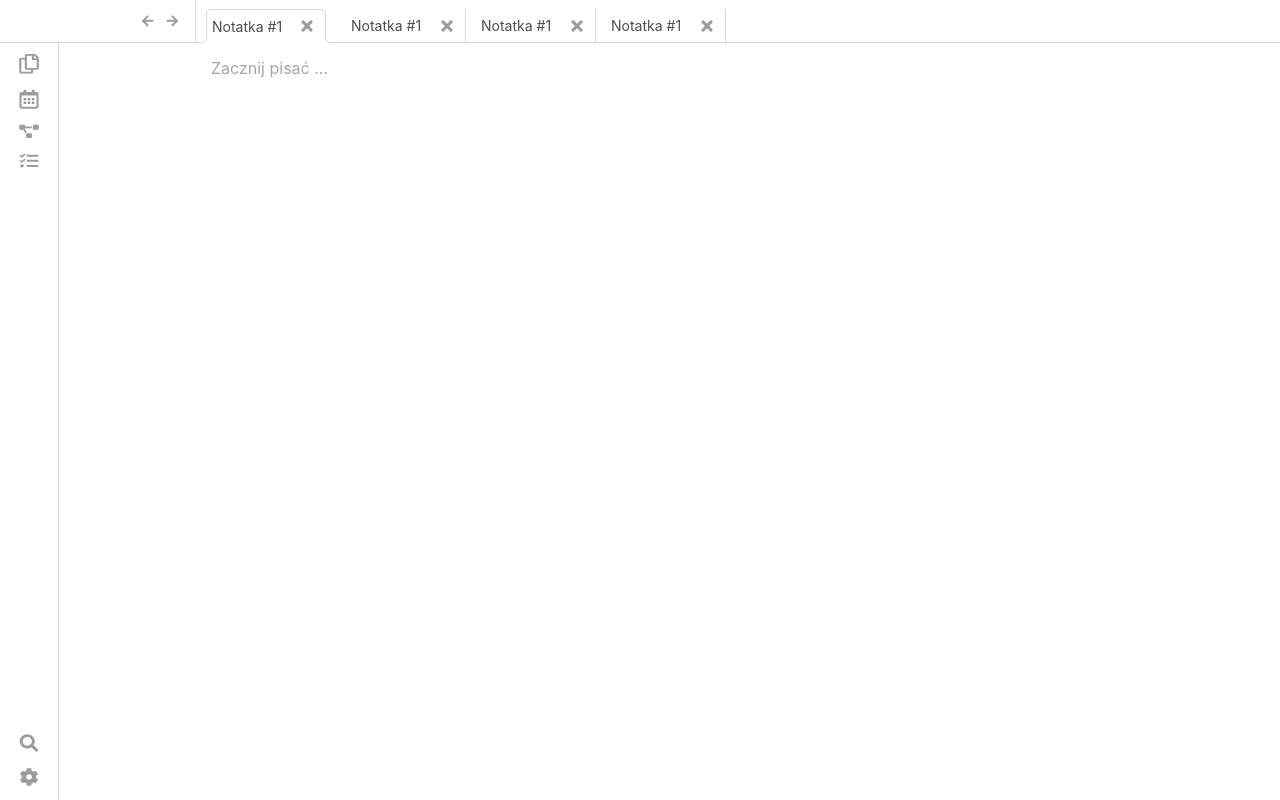
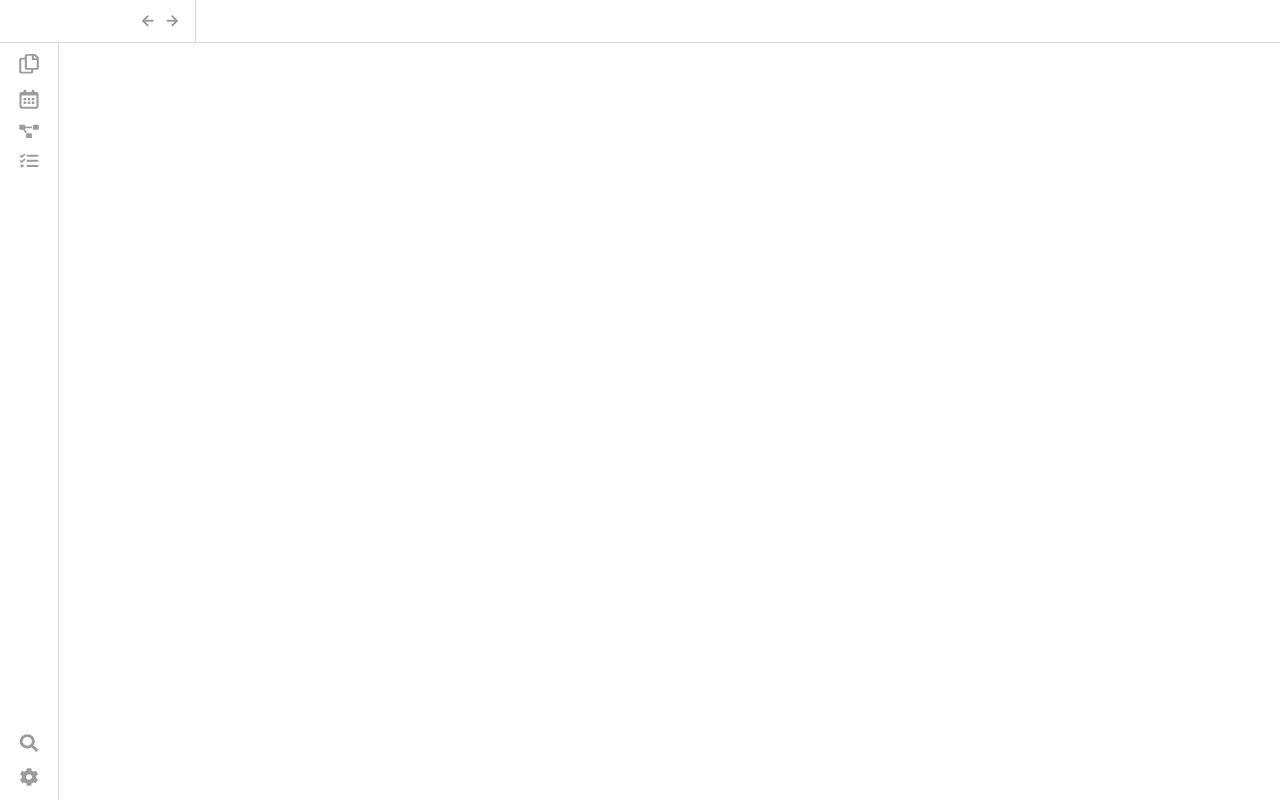
Before and after one commit to RatajXX1/Hydra, a React (Create React App) app: page / in a window 1280 px wide. Built offline with nearby package versions, Linux system fonts and the light colour scheme.

Commit message:
Tab system

```diff
--- a/src/ui/Buttons/Buttons.tsx
+++ b/src/ui/Buttons/Buttons.tsx
@@ -1,9 +1,13 @@
 import React, { FunctionComponent } from "react";
 import "./Buttons.scss";
 
-function IconButton(props: {Icon: FunctionComponent, style?: Object | undefined}) {
+function IconButton(props: {Icon: FunctionComponent, style?: Object | undefined, OnClick?: () => void}) {
     return (
-        <button style={props.style != undefined ? props.style : undefined} className="Hydra_Buttons_iconbutton">
+        <button
+            style={props.style != undefined ? props.style : undefined}
+            className="Hydra_Buttons_iconbutton"
+            onClick={props.OnClick}
+        >
             <props.Icon />
         </button>
     )
--- a/src/ui/RichEditor/Richeditor.tsx
+++ b/src/ui/RichEditor/Richeditor.tsx
@@ -18,8 +18,8 @@ class RichEditor extends React.Component {
 
     state = {
         LastWord: "",
+    };
 
-    };
 
     handleSelectionChange = () => {
         const selection = window.getSelection();
@@ -88,10 +88,10 @@ class RichEditor extends React.Component {
             if (rects[0] != undefined && lastRect != undefined && this.state.LastWord != "") {
                 // console.log("Slowo", this.getLastWordInContentEditableDiv(), "POS X" , currentPosition, "POX Y", rects[0].y)
                 if (this.commmandPrompt.current) {
-                    this.commmandPrompt.current.style.display = "block"
+                    // this.commmandPrompt.current.style.display = "block"
                     this.commmandPrompt.current.style.left = `${position.left}px`
                     this.commmandPrompt.current.style.top = `${rects[0].y - 30}px`
-
+                    this.forceUpdate()
                 }
             }
         }
@@ -100,9 +100,8 @@ class RichEditor extends React.Component {
 
     getLastWordInContentEditableDiv(): string {
         const sel = window.getSelection();
-        let div = document.querySelector(".Hydra_Richeditor_editor")
         // Sprawdź, czy wybrano tekst w contenteditable div
-        if (sel && sel.rangeCount > 0 && this.editorRef.current && div) {
+        if (sel && sel.rangeCount > 0 && this.editorRef.current) {
             const range = sel.getRangeAt(0).cloneRange();
             range.collapse(true);
             if (range == null || !range.startContainer.textContent) return ""
@@ -149,7 +148,9 @@ class RichEditor extends React.Component {
                     ref={this.commmandPrompt}
                     className="Hydra_Richeditor_textOptions"
                 >
-                    Command Prompt
+                    {
+                        this.state.LastWord
+                    }
                 </div>
 
                 <div
--- a/src/ui/Sidebar/Sidebar.tsx
+++ b/src/ui/Sidebar/Sidebar.tsx
@@ -7,8 +7,11 @@ import {ReactComponent as ProjectsIcon} from "../../Images/projects.svg";
 import {ReactComponent as ListIcon} from "../../Images/list.svg";
 import {ReactComponent as SettingsIcon} from "../../Images/settings.svg";
 import {ReactComponent as SearchIcon} from "../../Images/search.svg";
+import { RichEditor } from "../RichEditor/Richeditor";
 
 class SideBar extends React.Component {
+
+    count = 1
 
     render(): React.ReactNode {
         return (
@@ -17,9 +20,27 @@ class SideBar extends React.Component {
                     <div>
                         <IconButton
                             Icon={FilesIcon}
+                            OnClick={() => {
+                                if (window.addTab !== undefined) {
+                                    this.count += 1
+                                    window.addTab(
+                                        "Notatka z SIDE",
+                                        <RichEditor/>
+                                    )
+                                }
+                            }}
                         />
                         <IconButton
                             Icon={CalendarIcon}
+                            OnClick={() => {
+                                if (window.addTab !== undefined) {
+                                    this.count += 1
+                                    window.addTab(
+                                        "Notatka z SIDE",
+                                        <RichEditor/>
+                                    )
+                                }
+                            }}
                         />
                         <IconButton
                             Icon={ProjectsIcon}
--- a/src/ui/TabUI/WorkArea.scss
+++ b/src/ui/TabUI/WorkArea.scss
@@ -104,6 +104,7 @@
     border-right: 0.5px solid rgba(12, 12, 12, 0.16);
     background-color: transparent !important;
     margin-left: 10px;
+    margin-right: 10px;
 }
 
 .Hydra_Tabs_workarea {
--- a/src/ui/TabUI/WorkArea.tsx
+++ b/src/ui/TabUI/WorkArea.tsx
@@ -3,51 +3,91 @@ import "./WorkArea.scss";
 import {ReactComponent as CloseIcon} from "../../Images/close.svg";
 import { IconButton } from "../Buttons/Buttons";
 import { RichEditor } from "../RichEditor/Richeditor";
+import { Typography } from "../Text/Text";
+
+declare global {
+    interface Window {
+        addTab: (Name: string, Element: JSX.Element) => void;
+    }
+}
+
+type Tab = {
+    Name: string,
+    El: JSX.Element
+}
 
 class TabSystem extends React.Component {
     state = {
-        tabs: [
-            {
-                Name: "Notatk#1"
+        tabs: [] as Tab[],
+        ActiveTab: 0
+    };
+
+    componentDidMount(): void {
+        if (typeof window !== "undefined") {
+            window.addTab = (Name: string, Element: JSX.Element) => {
+                this.state.tabs.push({Name: Name, El: <Element.type {...Element.props} key={this.state.tabs.length}/>})
+                this.forceUpdate()
             }
-        ]
-    };
+        }
+    }
+
+    tabItem = (name: string, active: boolean, Index: number) => (
+        <div onClick={() => this.SetActiveTab(Index)} className={"Hydra_Tabs_tabs_item " + (active ? "Hydra_Tabs_tabs_item_active" : "Hydra_Tabs_tabs_item_inactive")}>
+            <a>{name}</a>
+            <div></div>
+            <IconButton
+                Icon={CloseIcon}
+                // OnClick={() => this.SetActiveTab(Index)}
+            />
+        </div>
+    )
+
+    public AddTab(tabElement: Tab) {
+        this.state.tabs.push(tabElement)
+        this.forceUpdate()
+    }
+
+    public SetActiveTab(Index: number) {
+        if (this.state.ActiveTab !== Index) {
+            this.state.ActiveTab = Index
+            this.forceUpdate()
+        }
+    }
 
     render(): React.ReactNode {
         return (
             <div className="Hydra_Tabs_main">
                 <div className="Hydra_Tabs_tabs">
-                    <div className="Hydra_Tabs_tabs_item Hydra_Tabs_tabs_item_active">
-                        <a>Notatka #1</a>
-                        <div></div>
-                        <IconButton
-                            Icon={CloseIcon}
-                        />
-                    </div>
-                    <div className="Hydra_Tabs_tabs_item Hydra_Tabs_tabs_item_inactive">
-                        <a>Notatka #1</a>
-                        <div></div>
-                        <IconButton
-                            Icon={CloseIcon}
-                        />
-                    </div>
-                    <div className="Hydra_Tabs_tabs_item Hydra_Tabs_tabs_item_inactive">
-                        <a>Notatka #1</a>
-                        <div></div>
-                        <IconButton
-                            Icon={CloseIcon}
-                        />
-                    </div>
-                    <div className="Hydra_Tabs_tabs_item Hydra_Tabs_tabs_item_inactive">
-                        <a>Notatka #1</a>
-                        <div></div>
-                        <IconButton
-                            Icon={CloseIcon}
-                        />
-                    </div>
+                    {
+                        (() => {
+                            const tab: JSX.Element[] = []
+                            this.state.tabs.forEach(
+                                (item, index) => {
+                                    tab.push(this.tabItem(item.Name, this.state.ActiveTab === index, index))
+                                }
+                            )
+                            return tab
+                        })()
+                    }
                 </div>
                 <div className="Hydra_Tabs_workarea">
-                    <RichEditor/>
+                    {
+                        (
+                            () => {
+                                for(let i = 0; i < this.state.tabs.length; i++)
+                                    if (this.state.ActiveTab === i) {
+                                        // console.log("CHANGED EL!", this.state.tabs[i].El.key )
+                                        return this.state.tabs[i].El
+                                    }
+
+                                // if (this.state.tabs.length === 0) return (
+                                //     <div>
+                                //         <Typography></Typography>
+                                //     </div>
+                                // )
+                            }
+                        )()
+                    }
                 </div>
             </div>
         )
```
